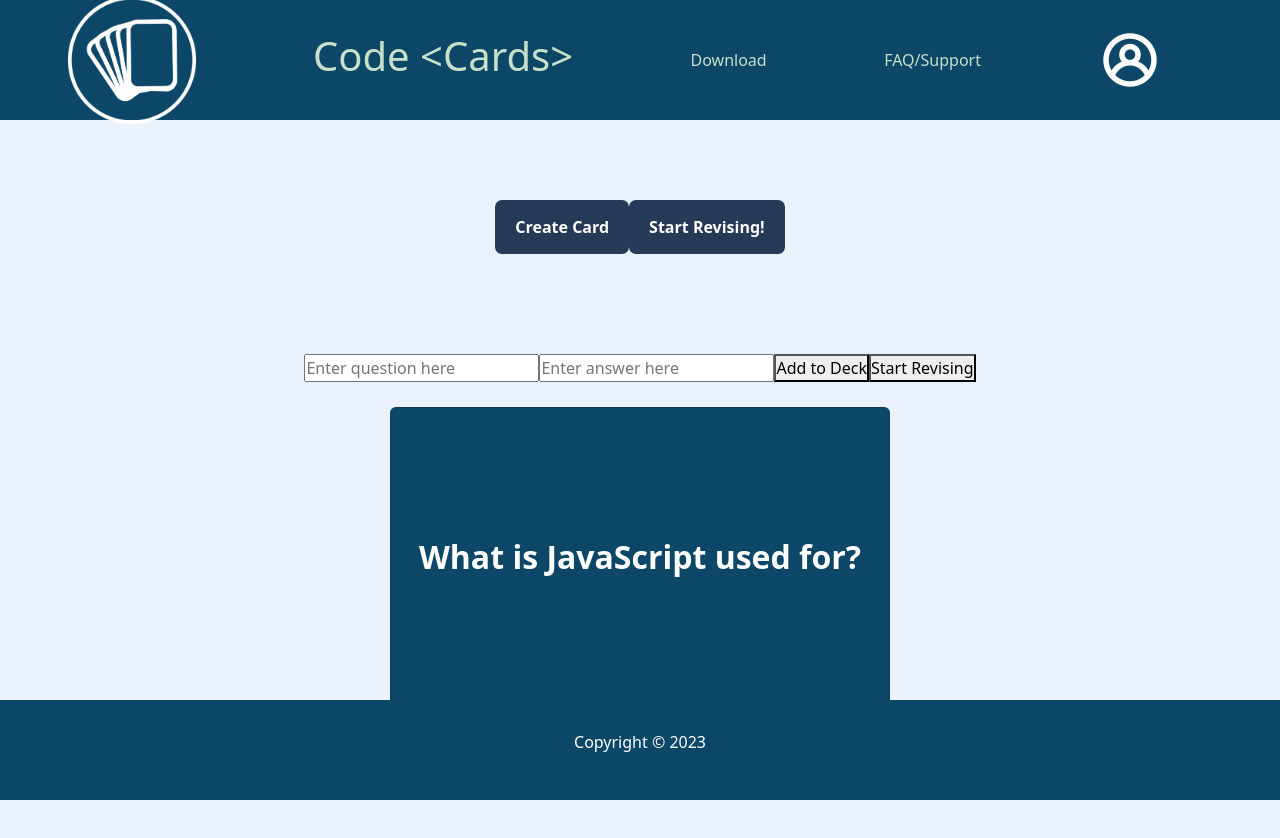
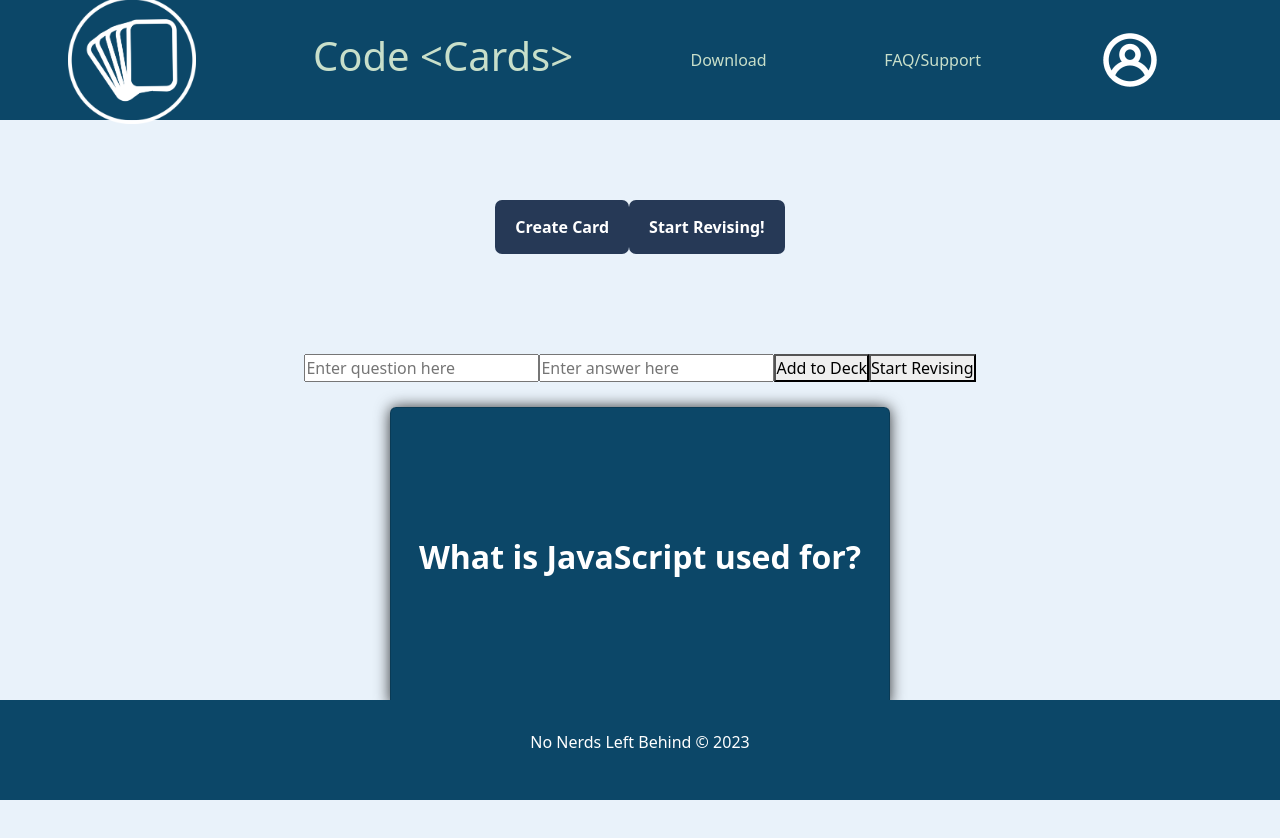
Before and after one commit to SchoolOfCode/bc14_w7_project-frontend-nnlb-darren-george-deen-ben, a React (Create React App) app in the folder codecards/: page / in a window 1280 px wide. Shown: the top 838 px of the page. Built offline with nearby package versions, Linux system fonts and the light colour scheme.

Commit message:
card styles amended

```diff
--- a/codecards/src/App.css
+++ b/codecards/src/App.css
@@ -107,4 +107,5 @@
   padding: 15px 30px;
   border-radius: 7px;
   font-weight: bold;
+  width: 25%;
 }
--- a/codecards/src/components/Footer.js
+++ b/codecards/src/components/Footer.js
@@ -6,7 +6,7 @@ const Footer = () => {
 
   return (
     <footer className="footer">
-    <p>Copyright &copy; {year.getFullYear()}</p>
+    <p>No Nerds Left Behind &copy; {year.getFullYear()}</p>
     </footer>
   )
 }
--- a/codecards/src/components/flashcard/FlashCard.js
+++ b/codecards/src/components/flashcard/FlashCard.js
@@ -19,7 +19,7 @@ function FlashCard({ randomCard, flipToFront, setFlipToFront, randomCardClick })
   console.log(randomCard)
 
   return (
-    <div className="container">
+    <div className="flashcard-container">
       <div className="row">
         <div className="col d-flex flex-column flex-md-row justify-content-around align-items-center">
           <div className="flip-card-outer" onClick={handleClick}>
@@ -35,10 +35,10 @@ function FlashCard({ randomCard, flipToFront, setFlipToFront, randomCardClick })
               </div>
             </div>
           </div>
-            <button className="new-card-button mt-4 rounded-3" onClick={randomCardClick}>New Card</button>
           </div>
         </div>
       </div>
+      <button className="new-card-button" onClick={randomCardClick}>New Card</button>
     </div>
   );
 }
--- a/codecards/src/components/flashcard/styles.scss
+++ b/codecards/src/components/flashcard/styles.scss
@@ -6,7 +6,7 @@ body {
   // #f35 0%, #43e 100%);
 }
 
-.container {
+.flashcard-container {
   height: 100vh;
 }
 
@@ -15,6 +15,8 @@ body {
   height: 300px;
   margin: 25px 0;
   cursor: pointer;
+  border-radius: 7px;
+  box-shadow: 0px 0px 15px rgba(0,0,0,0.8);
 
   &.focus-trigger:focus {
     outline: 5px solid greenyellow;
```
